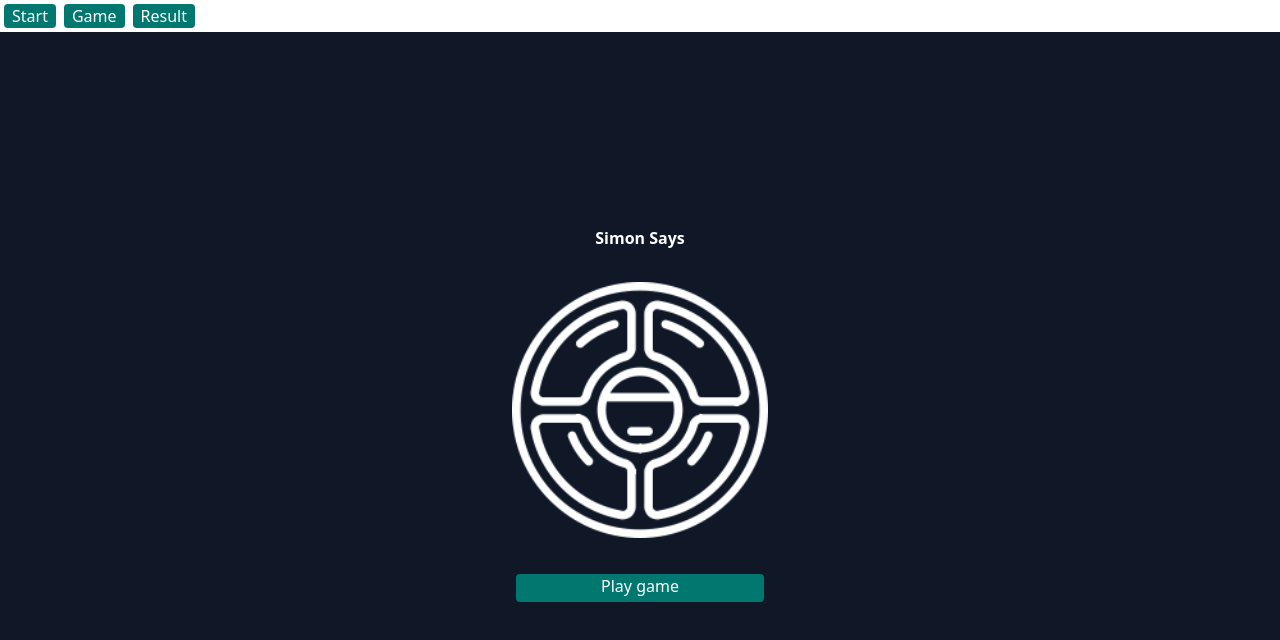
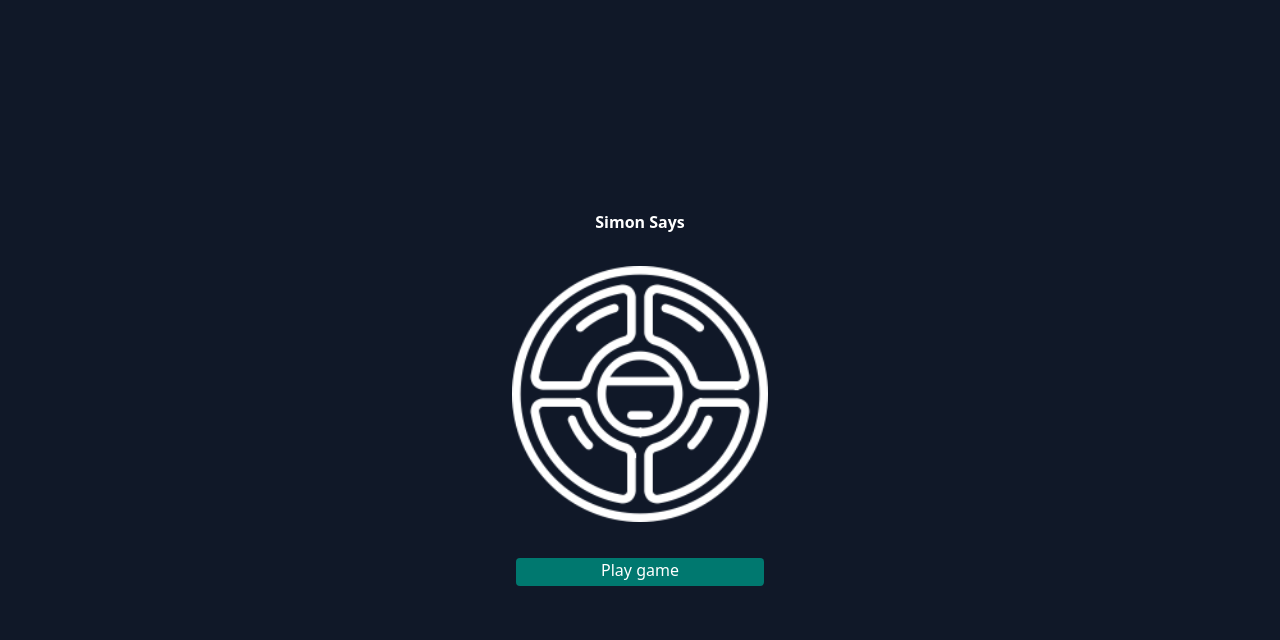
Before and after one commit to JumperOnJava/simon-says, a React (Vite) app: page / in a window 1280 px wide. Shown: the top 640 px of the page. Built offline with nearby package versions, Linux system fonts and the light colour scheme.

Commit message:
basic navigation

```diff
--- a/src/App.tsx
+++ b/src/App.tsx
@@ -3,22 +3,32 @@ import Game from "./pages/Game";
 import Home from "./pages/Home";
 import Result from "./pages/Result";
 import TestPageSelector from "./components/TestPageSelector";
+import {
+  PageContext,
+  useBasicNavigation,
+  type Page,
+} from "./context/PageContext";
 
 function App() {
-  const [page, setPage] = useState<"home" | "game" | "result">("home");
+  const [page, setPage] = useState<Page>("home");
 
+  return (
+    <PageContext.Provider value={{ page, setPage }}>
+      <AppInner />
+    </PageContext.Provider>
+  );
+}
+
+function AppInner() {
+  const navigation = useBasicNavigation();
+  const page = navigation.page;
   return (
     <>
       <div className="flex flex-col h-screen">
-
-        <TestPageSelector pageSelectCallback={setPage} />
+        {/* <TestPageSelector pageSelectCallback={navigation.setPage} /> */}
 
         <div className="bg-gray-900 flex-1 text-white flex justify-center items-center">
-        {
-          page === "home" ? <Home /> :
-          page === "game" ? <Game /> :
-                            <Result />
-        }
+          {page === "home" ? <Home /> : page === "game" ? <Game /> : <Result />}
         </div>
       </div>
     </>
--- a/src/components/TestPageSelector.tsx
+++ b/src/components/TestPageSelector.tsx
@@ -1,13 +1,16 @@
+import type { Page } from "../context/PageContext";
 import Button from "./Button";
 
 interface TestPageSelectorProps {
-    pageSelectCallback: React.Dispatch<React.SetStateAction<"home" | "game" | "result">>
+  pageSelectCallback: React.Dispatch<React.SetStateAction<Page>>;
 }
 
-export default function TestPageSelector(props: TestPageSelectorProps){
-    return <div>
-              <Button click={() => props.pageSelectCallback("home")}>Start</Button>
-              <Button click={() => props.pageSelectCallback("game")}>Game</Button>
-              <Button click={() => props.pageSelectCallback("result")}>Result</Button>
-            </div>
+export default function TestPageSelector(props: TestPageSelectorProps) {
+  return (
+    <div>
+      <Button click={() => props.pageSelectCallback("home")}>Start</Button>
+      <Button click={() => props.pageSelectCallback("game")}>Game</Button>
+      <Button click={() => props.pageSelectCallback("result")}>Result</Button>
+    </div>
+  );
 }
--- /dev/null
+++ b/src/context/PageContext.ts
@@ -0,0 +1,18 @@
+import { createContext, useContext } from "react";
+
+export type Page = "home" | "game" | "result";
+
+interface PageContextType {
+  page: Page;
+  setPage: React.Dispatch<React.SetStateAction<Page>>;
+}
+
+export const PageContext = createContext<PageContextType | undefined>(
+  undefined
+);
+
+export function useBasicNavigation() {
+  const ctx = useContext(PageContext);
+  if (!ctx) throw new Error("usePage must be used inside PageProvider");
+  return ctx;
+}
--- a/src/hooks/useDisplayPhase.ts
+++ b/src/hooks/useDisplayPhase.ts
@@ -1,5 +1,5 @@
 import { useEffect, useRef, useState } from "react";
-import { type SliceColor } from "../types/GameState";
+import { type SliceColor } from "../context/GameContext";
 import { usePhaseState } from "./usePhaseState";
 import { useCombination } from "./useCombination";
 
--- a/src/hooks/useGameState.ts
+++ b/src/hooks/useGameState.ts
@@ -1,5 +1,5 @@
 import { useContext } from "react";
-import { GameContext, type GameState } from "../types/GameState";
+import { GameContext, type GameState } from "../context/GameContext";
 
 export function useGameState(): [
   GameState,
--- a/src/hooks/useInputPhase.ts
+++ b/src/hooks/useInputPhase.ts
@@ -1,4 +1,4 @@
-import { type SliceColor } from "../types/GameState";
+import { type SliceColor } from "../context/GameContext";
 import { generateCombination, randomSliceColor } from "../utils/combination";
 import { useGameState } from "./useGameState";
 
@@ -22,7 +22,6 @@ export function useInputPhase() {
           newState.combination[lastIndex]
         ) {
           newState.phase = "failed";
-          newState.combination = generateCombination(0);
           return newState;
         }
 
--- a/src/hooks/usePhaseState.ts
+++ b/src/hooks/usePhaseState.ts
@@ -1,4 +1,4 @@
-import type { GamePhase } from "../types/GameState";
+import type { GamePhase } from "../context/GameContext";
 import { useGameState } from "./useGameState";
 
 export function usePhaseState(): [GamePhase, (phase: GamePhase) => void] {
--- a/src/pages/Game.tsx
+++ b/src/pages/Game.tsx
@@ -1,8 +1,9 @@
 import { useState } from "react";
 import Pad from "../components/Pad";
-import { GameContext, type GameState } from "../types/GameState";
+import { GameContext, type GameState } from "../context/GameContext";
 import { generateCombination } from "../utils/combination";
 import { useInactivePhase } from "../hooks/useInactivePhase";
+import { useBasicNavigation } from "../context/PageContext";
 
 export default function Game() {
   const [gameState, setGameState] = useState<GameState>({
@@ -16,6 +17,12 @@ export default function Game() {
     setState: setGameState,
   };
 
+  const navigation = useBasicNavigation();
+  if (gameState.phase == "failed") {
+    //temporary solution
+    localStorage.setItem("rounds", (gameState.combination.length - 1).toString());
+    navigation.setPage("result");
+  }
   return (
     <GameContext.Provider value={gameContext}>
       <GameInner />
--- a/src/pages/Home.tsx
+++ b/src/pages/Home.tsx
@@ -1,10 +1,25 @@
-import Button from "../components/Button"
-import Title from "../components/Title"
+import Button from "../components/Button";
+import Title from "../components/Title";
+import { useBasicNavigation } from "../context/PageContext";
 
-export default function Home(){
-    return <div className="justify-center align-middle flex flex-col w-64 gap-8">
-        <Title size={4} className="font-bold text-center">Simon Says</Title>
-        <img src="/simon.png" className="invert"></img>
-        <Button click={()=>{}}><Title size={2} className="block mb-1">Play game</Title></Button>
+export default function Home() {
+  const navigation = useBasicNavigation();
+
+  return (
+    <div className="justify-center align-middle flex flex-col w-64 gap-8">
+      <Title size={4} className="font-bold text-center">
+        Simon Says
+      </Title>
+      <img src="/simon.png" className="invert"></img>
+      <Button
+        click={() => {
+          navigation.setPage("game");
+        }}
+      >
+        <Title size={2} className="block mb-1">
+          Play game
+        </Title>
+      </Button>
     </div>
+  );
 }
--- a/src/utils/combination.ts
+++ b/src/utils/combination.ts
@@ -1,4 +1,4 @@
-import { SliceColors } from "../types/GameState";
+import { SliceColors } from "../context/GameContext";
 
 export function generateCombination(length: number) {
   return [...Array(length)].map(randomSliceColor);
--- a/src/utils/sleep.ts
+++ /dev/null
@@ -1,3 +0,0 @@
-export default function sleep(ms: number) {
-  return new Promise((resolve) => setTimeout(resolve, ms));
-}
```
Also changed, not shown: src/context/GameContext.ts (renamed from src/types/GameState.ts).
